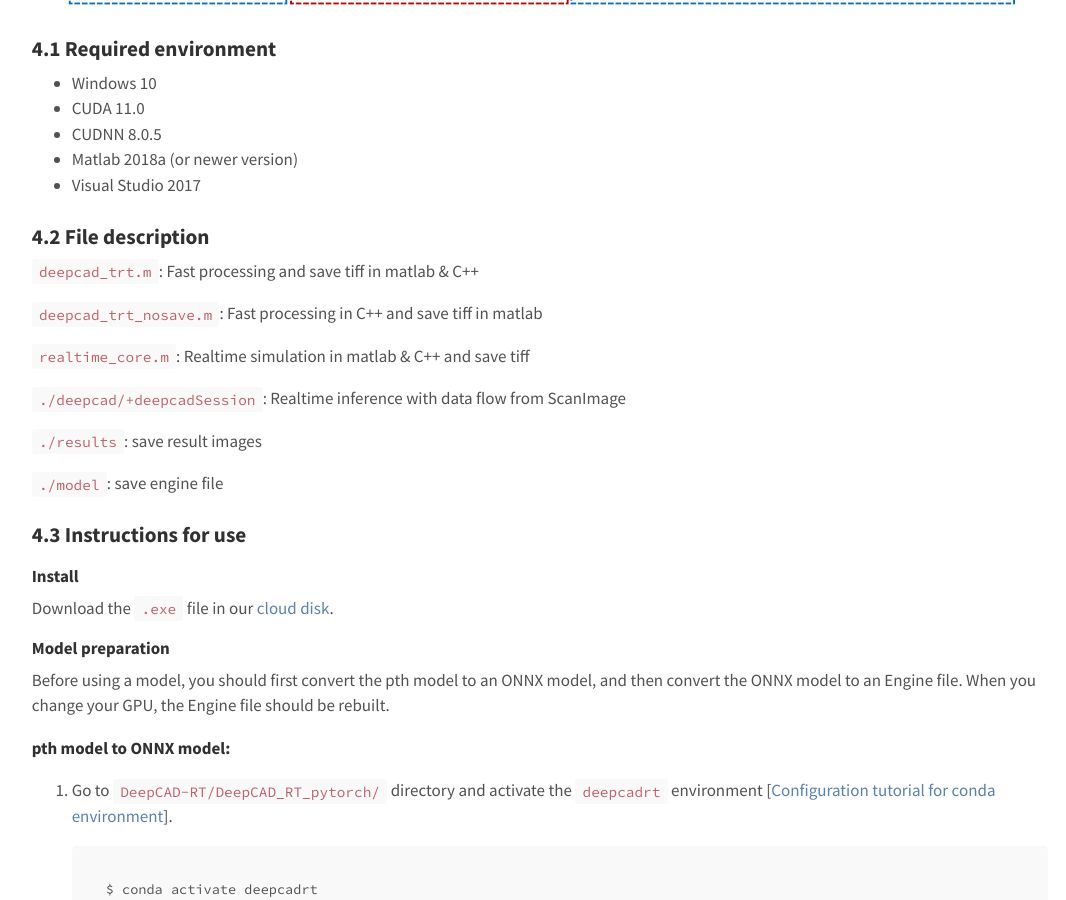
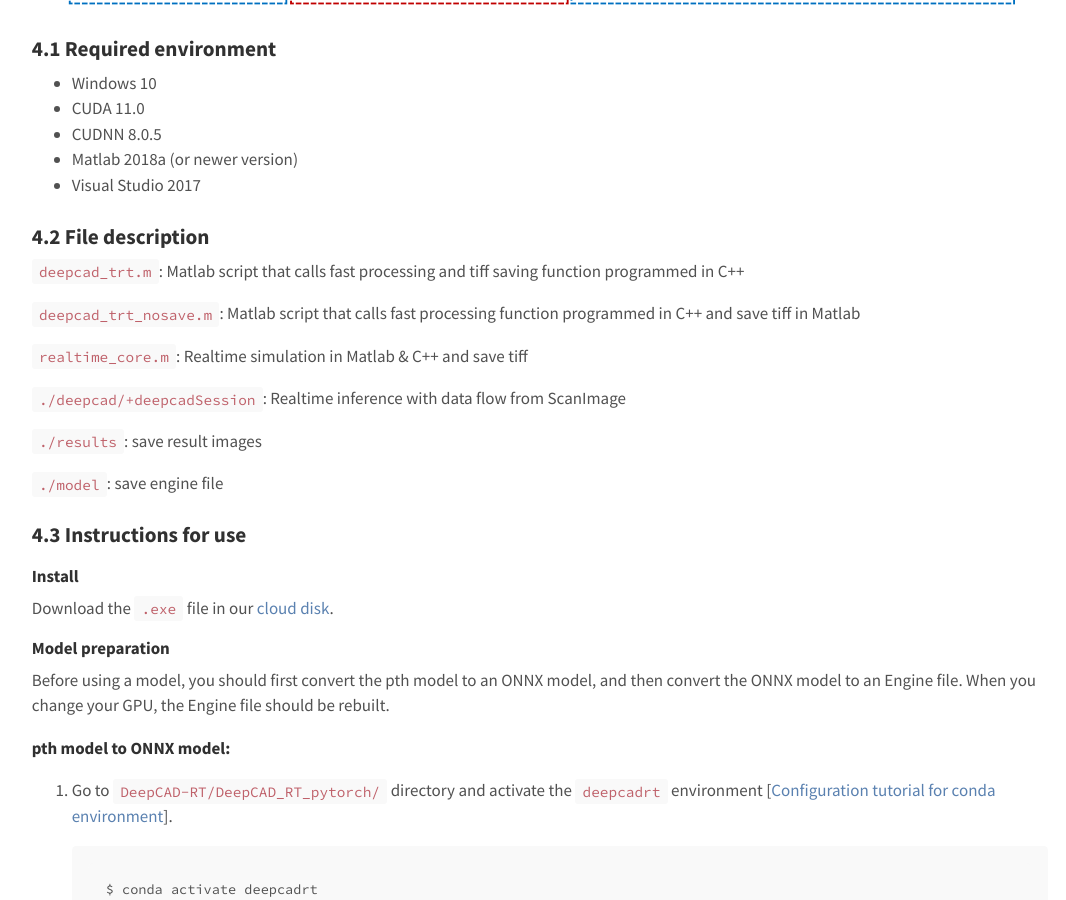
Before and after one commit to cabooster/DeepCAD-RT, a Jekyll site: the page built from Tutorial.md, in a window 1280 px wide and 900 px high, scrolled down 3877 px. Shown: the whole window, without its empty margins (100-1166 px from the left). Built offline with Jekyll 4.4.1, drawn with Linux system fonts in a browser that asks for light colours.

Commit message:
Update Tutorial.md

```diff
--- a/Tutorial.md
+++ b/Tutorial.md
@@ -109,11 +109,11 @@
 
 ### 4.2 File description
 
-`deepcad_trt.m`: Fast processing and save tiff in matlab & C++
+`deepcad_trt.m`: Matlab script that calls fast processing and tiff saving function programmed in C++
 
-`deepcad_trt_nosave.m`: Fast processing in C++ and save tiff in matlab
+`deepcad_trt_nosave.m`: Matlab script that calls fast processing function programmed in C++ and save tiff in Matlab
 
-`realtime_core.m`: Realtime simulation in matlab & C++ and save tiff
+`realtime_core.m`: Realtime simulation in Matlab & C++ and save tiff
 
 `./deepcad/+deepcadSession`: Realtime inference with data flow from ScanImage
 
```
